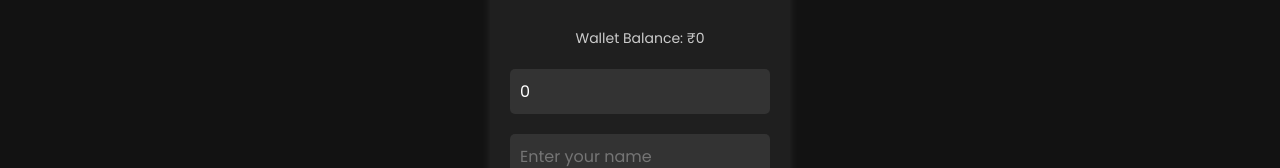
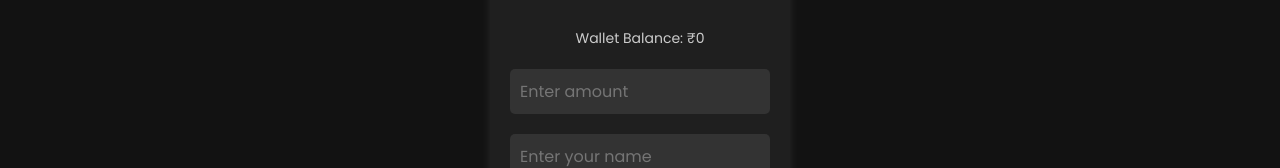
Before and after one commit to bhupeshkhedikar/patbet, a React (Create React App) app: page /withdrawal in a window 1280 px wide. Shown: the part 320-488 px from the top of the page. Built offline with nearby package versions, Linux system fonts and the light colour scheme; no server answers; the database is empty; sample sign-in values are in the browser's storage.

Commit message:
increased withdrawal amount

```diff
--- a/src/components/TermsAndConditions.js
+++ b/src/components/TermsAndConditions.js
@@ -26,7 +26,7 @@ const TermsAndConditions = () => {
         <ul>
           <li>A <strong>10% transaction fee</strong> will be deducted from the withdrawal amount.</li>
           <li>You must <strong>win at least ₹500 from bets</strong> before making a withdrawal.</li>
-          <li>The <strong>minimum withdrawal amount</strong> is <strong>₹550</strong>.</li>
+          <li>The <strong>minimum withdrawal amount</strong> is <strong>₹1000</strong>.</li>
           <li>Bonus amounts provided by the platform <strong>cannot be withdrawn</strong>.</li>
           <li>Withdrawals are processed after admin approval.</li>
         </ul>
--- a/src/components/WithdrawalRequest.js
+++ b/src/components/WithdrawalRequest.js
@@ -7,7 +7,7 @@ import { useNavigate } from 'react-router-dom';
 import AdBanner from './AdBanner';
 
 const WithdrawalRequest = () => {
-  const [amount, setAmount] = useState(0);
+  const [amount, setAmount] = useState();
   const [paymentMethod, setPaymentMethod] = useState('');
   const [upiId, setUpiId] = useState('');
   const [bankAccount, setBankAccount] = useState('');
@@ -40,8 +40,8 @@ const WithdrawalRequest = () => {
   const handleRequestWithdrawal = async () => {
     try {
       // Validate input fields
-      if (amount <= 550) {
-        setErrorMessage('Amount must be greater than 550');
+      if (amount <= 1000) {
+        setErrorMessage('Amount must be greater than 1000');
         return;
       }
       if (!paymentMethod) {
```
